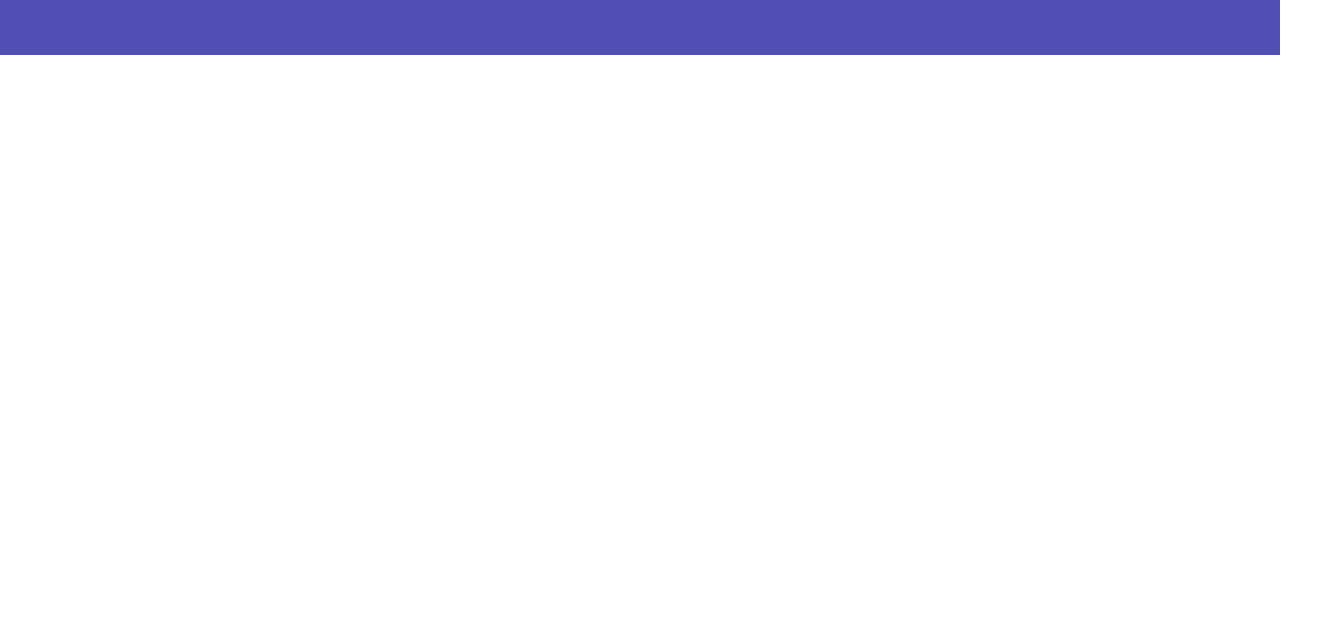
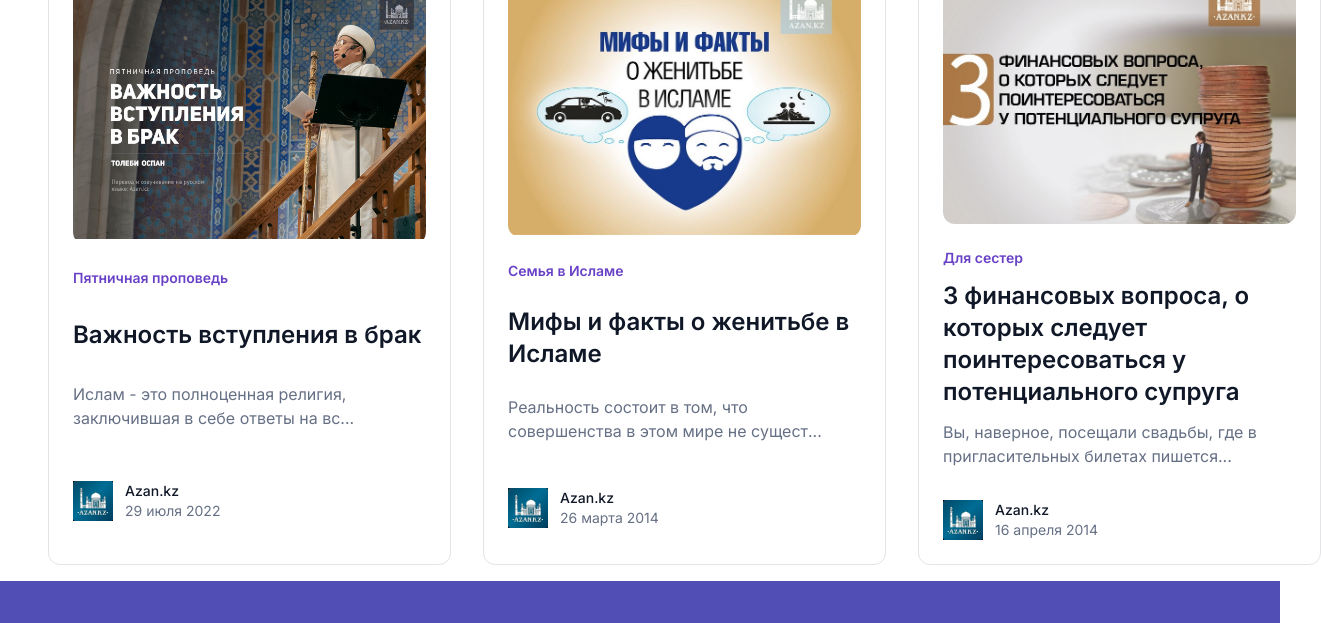
Before and after one commit to rasult22/hitba-landing-page, a website built with webpack: page src/index.html in a window 1280 px wide. Shown: the part 2792-3415 px from the top of the page, 1321 px wide, since content can reach past the window. Before the commit the page ends 2847 px from the top, so only its background shows below. Built offline with nearby package versions, Linux system fonts and the light colour scheme.

Commit message:
Блок: Интересные статьи про ислам

```diff
--- a/src/index.html
+++ b/src/index.html
@@ -195,6 +195,94 @@
             </li>
           </ul>
       </section>
+      <section class="articles wrapper">
+        <div class="articles__title">
+          Интересные статьи про ислам
+        </div>
+        <div class="articles__wrapper">
+          <a target="_blank" href="https://azan.kz/durus/view/vazhnost-vstupleniya-v-brak-3839" class="article">
+            <div class="article__img" style="background-image: url('./assets/azan-kz-article.jpeg');">
+              <!-- <img src="./assets/article.png" alt=""> -->
+            </div>
+            <div class="article__mini-title">
+              Пятничная проповедь
+            </div>
+            <div class="article__title">
+              Важность вступления в брак
+            </div>
+            <div class="article__text">
+              Ислам - это полноценная религия, заключившая в себе ответы на вс...
+            </div>
+            <div class="article__author author">
+              <div class="author__avatar">
+                <img src="./assets/azan.kz.jpeg" alt="">
+              </div>
+              <div class="author__details">
+                <div class="author__name">
+                  Azan.kz
+                </div>
+                <div class="author__date">
+                  29 июля 2022
+                </div>
+              </div>
+            </div>
+          </a>
+          <a href="https://azan.kz/maqalat/read/mifyi-i-faktyi-o-zhenitbe-v-Islame-5588" target="_blank" class="article">
+            <div class="article__img" style="background-image: url('./assets/azan-article-2.jpeg');">
+              <!-- <img src="./assets/article.png" alt=""> -->
+            </div>
+            <div class="article__mini-title">
+              Семья в Исламе
+            </div>
+            <div class="article__title">
+              Мифы и факты о женитьбе в Исламе
+            </div>
+            <div class="article__text">
+              Реальность состоит в том, что совершенства в этом мире не сущест...
+            </div>
+            <div class="article__author author">
+              <div class="author__avatar">
+                <img src="./assets/azan.kz.jpeg" alt="">
+              </div>
+              <div class="author__details">
+                <div class="author__name">
+                  Azan.kz
+                </div>
+                <div class="author__date">
+                  26 марта 2014
+                </div>
+              </div>
+            </div>
+          </a>
+          <a href="https://azan.kz/maqalat/read/3-finansovyih-voprosa-o-kotoryih-sleduet-pointeresovatsya-u-potentsialnogo-5723" target="_blank" class="article">
+            <div class="article__img" style="background-image: url('./assets/azan-article-3.jpeg');">
+              <!-- <img src="./assets/article.png" alt=""> -->
+            </div>
+            <div class="article__mini-title">
+              Для сестер
+            </div>
+            <div class="article__title">
+              3 финансовых вопроса, о которых следует поинтересоваться у потенциального супруга
+            </div>
+            <div class="article__text">
+              Вы, наверное, посещали свадьбы, где в пригласительных билетах пишется...
+            </div>
+            <div class="article__author author">
+              <div class="author__avatar">
+                <img src="./assets/azan.kz.jpeg" alt="">
+              </div>
+              <div class="author__details">
+                <div class="author__name">
+                  Azan.kz
+                </div>
+                <div class="author__date">
+                  16 апреля 2014
+                </div>
+              </div>
+            </div>
+          </a>
+        </div>
+      </section>
     </main>
     <footer class="page-footer">
       <div class="footer-container">
--- a/src/index.js
+++ b/src/index.js
@@ -6,3 +6,4 @@ import './styles/first-section.css'
 import './styles/second-section.css'
 import './styles/third-section.css'
 import './styles/faq.css'
+import './styles/articles.css'
--- /dev/null
+++ b/src/styles/articles.css
@@ -0,0 +1,116 @@
+.articles {
+  padding-top: 120px;
+}
+.articles__title{
+  font-family: Inter;
+  font-size: 36px;
+  font-weight: 600;
+  line-height: 44px;
+  letter-spacing: -0.02em;
+  text-align: center;
+}
+
+.articles__wrapper{
+  padding-top: 64px;
+  display: flex;
+  padding-bottom: 16px;
+}
+
+.article{
+  text-decoration: none;
+  color: #101828;
+  padding: 24px;
+  max-width: 373px;
+  min-width: 353px;
+  border: 1px solid #E4E4E7;
+  border-radius: 12px;
+  display: flex;
+  flex-wrap: wrap;
+  margin: 0 16px;
+  cursor: pointer;
+}
+.article:first-child {
+  margin-left: 0;
+}
+.article:last-child {
+  margin-right: 0;
+}
+.article__img{
+  width: 100%;
+  min-height: 240px;
+  border-radius: 12px;
+  overflow: hidden;
+  background-size: 100%;
+  background-repeat: no-repeat;
+  background-position: center;
+  cursor: pointer;
+  transition: background-size .3s ease;
+}
+.article:hover .article__img {
+  background-size: 120%;
+}
+.article__mini-title {
+  margin-top: 24px;
+  font-family: Inter;
+  width: 100%;
+  font-size: 14px;
+  font-weight: 600;
+  line-height: 20px;
+  letter-spacing: 0em;
+  text-align: left;
+  color: #6941C6;
+}
+.article__title {
+  width: 100%;
+  margin-top: 12px;
+  font-family: Inter;
+  font-size: 24px;
+  font-weight: 600;
+  line-height: 32px;
+  letter-spacing: 0em;
+  text-align: left;
+}
+.article__text {
+  margin-top: 12px;
+  font-family: Inter;
+  width: 100%;
+  font-size: 16px;
+  font-weight: 400;
+  line-height: 24px;
+  letter-spacing: 0em;
+  text-align: left;
+  color: #667085;
+}
+.article__author{
+  width: 100%;
+  margin-top: 32px;
+}
+
+.author{ display: flex; }
+.author__avatar{
+  max-width: 40px;
+  max-height: 40px;
+  margin-right: 12px;
+  overflow: hidden;
+}
+.author__avatar img {
+  width: 100%;
+}
+.author__details{}
+.author__name {
+  font-family: Inter;
+  font-size: 14px;
+  font-weight: 500;
+  line-height: 20px;
+  letter-spacing: 0em;
+  text-align: left;
+}
+.author__date {
+  font-family: Inter;
+  font-size: 14px;
+  font-weight: 400;
+  line-height: 20px;
+  letter-spacing: 0em;
+  text-align: left;
+  color: #667085;
+}
--- a/src/styles/faq.css
+++ b/src/styles/faq.css
@@ -13,7 +13,7 @@
 }
 
 .faq-block {
-  margin-top: 64px;
+  margin-top: 40px;
   perspective: 900;
 }
 
--- a/src/styles/main.css
+++ b/src/styles/main.css
@@ -5,6 +5,9 @@
 .wrapper {
   max-width: 1184px;
   margin: 0 auto;
+}
+body {
+  color: #101828;
 }
 
 .mt-1 {
```
Also changed, not shown: src/assets/Avatar.png (added), src/assets/article.png (added), src/assets/azan-article-2.jpeg (added), src/assets/azan-article-3.jpeg (added), src/assets/azan-kz-article.jpeg (added), src/assets/azan.kz.jpeg (added).
